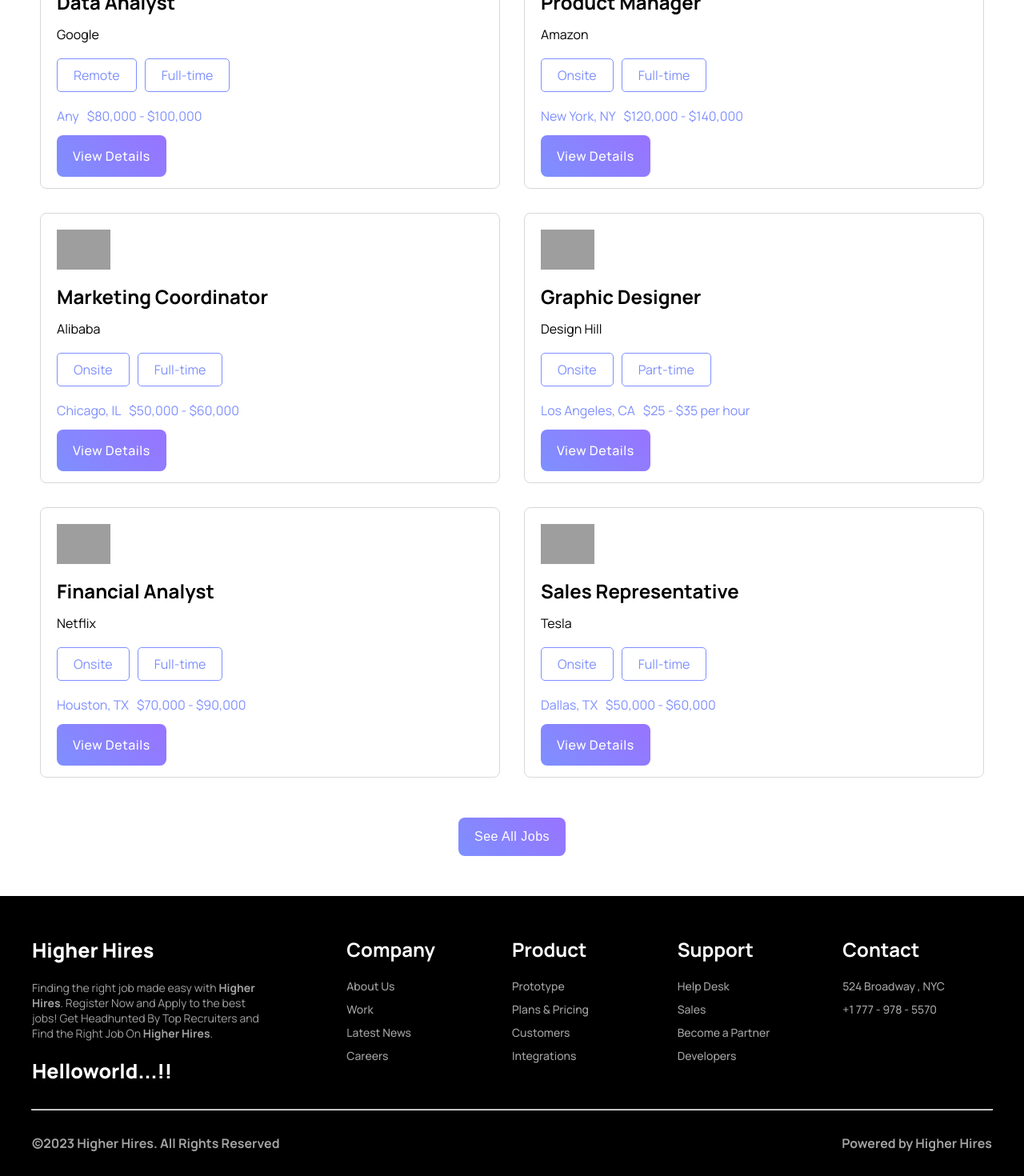
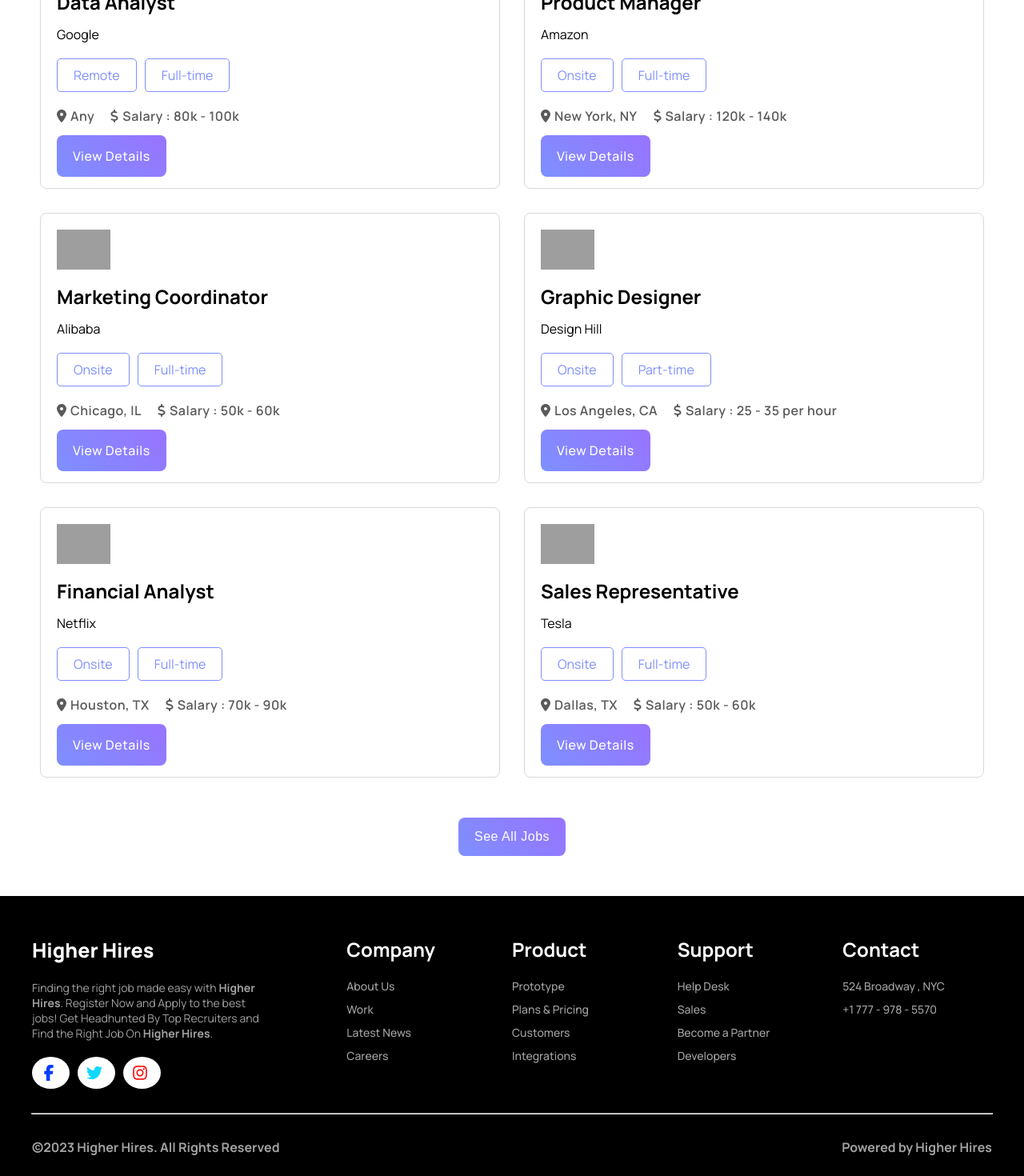
Before and after one commit to GitByImran/Job-hunter, a React (Vite) app: page / in a window 1280 px wide. Shown: the part 1880-3350 px from the top of the page at 80% size. Built offline with nearby package versions, Linux system fonts and the light colour scheme; grey boxes are pictures that could not be loaded.

Commit message:
home page see all button functionality complete

```diff
--- a/public/jobData.json
+++ b/public/jobData.json
@@ -7,7 +7,7 @@
     "remote_or_onsite": "Remote",
     "location": "Any",
     "fulltime_or_parttime": "Full-time",
-    "salary": "$80,000 - $100,000",
+    "salary": "80k - 100k",
     "job_description": "We are seeking a data analyst with experience in Python and SQL.",
     "job_responsibility": "Analyze and interpret complex data sets to identify trends and insights.",
     "educational_requirements": "Bachelor's or Master's degree in Statistics, Mathematics, Economics or related field.",
@@ -25,7 +25,7 @@
     "remote_or_onsite": "Onsite",
     "location": "New York, NY",
     "fulltime_or_parttime": "Full-time",
-    "salary": "$120,000 - $140,000",
+    "salary": "120k - 140k",
     "job_description": "We are looking for an experienced product manager to help us develop our next-generation products.",
     "job_responsibility": "Define and prioritize product features and requirements.",
     "educational_requirements": "Bachelor's or Master's degree in Business Administration or related field.",
@@ -43,7 +43,7 @@
     "remote_or_onsite": "Onsite",
     "location": "Chicago, IL",
     "fulltime_or_parttime": "Full-time",
-    "salary": "$50,000 - $60,000",
+    "salary": "50k - 60k",
     "job_description": "We are seeking a marketing coordinator to assist with our marketing campaigns.",
     "job_responsibility": "Assist with the development and execution of marketing campaigns.",
     "educational_requirements": "Bachelor's degree in Marketing or related field.",
@@ -61,7 +61,7 @@
     "remote_or_onsite": "Onsite",
     "location": "Los Angeles, CA",
     "fulltime_or_parttime": "Part-time",
-    "salary": "$25 - $35 per hour",
+    "salary": "25 - 35 per hour",
     "job_description": "We are seeking a graphic designer to create visual assets for our clients.",
     "job_responsibility": "Create visual designs for print and digital media.",
     "educational_requirements": "Associate's or Bachelor's degree in Graphic Design or related field.",
@@ -79,7 +79,7 @@
     "remote_or_onsite": "Onsite",
     "location": "Houston, TX",
     "fulltime_or_parttime": "Full-time",
-    "salary": "$70,000 - $90,000",
+    "salary": "70k - 90k",
     "job_description": "We are seeking a financial analyst to provide financial analysis and reporting for our company.",
     "job_responsibility": "Analyze financial data and prepare financial reports.",
     "educational_requirements": "Bachelor's or Master's degree in Finance or related field.",
@@ -97,7 +97,7 @@
     "remote_or_onsite": "Onsite",
     "location": "Dallas, TX",
     "fulltime_or_parttime": "Full-time",
-    "salary": "$50,000 - $60,000",
+    "salary": "50k - 60k",
     "job_description": "We are seeking a sales representative to sell our products to customers.",
     "job_responsibility": "Develop and maintain relationships with customers to generate sales.",
     "educational_requirements": "High school diploma or equivalent.",
@@ -106,5 +106,77 @@
       "phone": "555-5790",
       "email": "jobs@123sales.com"
     }
+  },
+  {
+    "id": 17,
+    "company_logo": "https://i.ibb.co/mNnWFS3/Intellij-IDEA-2017-Logo.png",
+    "job_title": "Software Engineer",
+    "company_name": "Intellij",
+    "remote_or_onsite": "Remote",
+    "location": "Any",
+    "fulltime_or_parttime": "Full-time",
+    "salary": "100k - 120k",
+    "job_description": "We are seeking a software engineer to develop and maintain software applications.",
+    "job_responsibility": "Design, develop, and maintain software applications.",
+    "educational_requirements": "Bachelor's or Master's degree in Computer Science or related field.",
+    "experiences": "5+ years of experience in software development or related field.",
+    "contact_information": {
+      "phone": "555-2468",
+      "email": "jobs@intellij.com"
+    }
+  },
+  {
+    "id": 18,
+    "company_logo": "https://i.ibb.co/rtVnMfc/pngwing-com.png",
+    "job_title": "Marketing Coordinator",
+    "company_name": "Shopify",
+    "remote_or_onsite": "Onsite",
+    "location": "Los Angeles, CA",
+    "fulltime_or_parttime": "Full-time",
+    "salary": "45k - 55k",
+    "job_description": "We are seeking a marketing coordinator to support marketing initiatives for our company.",
+    "job_responsibility": "Assist in the development and implementation of marketing strategies.",
+    "educational_requirements": "Bachelor's degree in Marketing or related field.",
+    "experiences": "1+ years of experience in marketing or related field.",
+    "contact_information": {
+      "phone": "555-0123",
+      "email": "jobs@shopify.com"
+    }
+  },
+  {
+    "id": 19,
+    "company_logo": "https://i.ibb.co/c33WQMJ/Alphabet-Inc-Logo-2015-svg.png",
+    "job_title": "Human Resources Manager",
+    "company_name": "Alphabet Inc.",
+    "remote_or_onsite": "Onsite",
+    "location": "New York, NY",
+    "fulltime_or_parttime": "Full-time",
+    "salary": "90k - 110k",
+    "job_description": "We are seeking a human resources manager to oversee HR operations for our company.",
+    "job_responsibility": "Develop and implement HR policies and procedures.",
+    "educational_requirements": "Bachelor's or Master's degree in Human Resources or related field.",
+    "experiences": "5+ years of experience in HR or related field.",
+    "contact_information": {
+      "phone": "555-9876",
+      "email": "jobs@alphabetinc.com"
+    }
+  },
+  {
+    "id": 20,
+    "company_logo": "https://i.ibb.co/Z2c3KX7/Facebook-Logo-PNG12.png",
+    "job_title": "Web Developer",
+    "company_name": "Facebook",
+    "remote_or_onsite": "Onsite",
+    "location": "San Francisco, CA",
+    "fulltime_or_parttime": "Full-time",
+    "salary": "80k - 100k",
+    "job_description": "We are seeking a web developer to design and develop websites for our clients.",
+    "job_responsibility": "Design and develop websites for clients using HTML, CSS, and JavaScript.",
+    "educational_requirements": "Bachelor's or Master's degree in Computer Science or related field.",
+    "experiences": "3+ years of experience in web development or related field.",
+    "contact_information": {
+      "phone": "555-1357",
+      "email": "jobs@facebook.com"
+    }
   }
 ]
--- a/src/components/footer/Footer.css
+++ b/src/components/footer/Footer.css
@@ -26,6 +26,33 @@
   max-width: 300px;
   color: #ffffffa2;
   margin: 20px 0;
+}
+.media-link {
+  display: flex;
+  gap: 10px;
+}
+.media-link a {
+  background: rgb(255, 255, 255);
+  padding: 10px 11px;
+  border-radius: 50%;
+  display: flex;
+  justify-content: center;
+  align-items: center;
+}
+.media-link a:nth-child(1) .icon {
+  color: rgb(0, 60, 255);
+  height: 20px;
+  width: 20px;
+}
+.media-link a:nth-child(2) .icon {
+  color: rgb(16, 216, 252);
+  height: 20px;
+  width: 20px;
+}
+.media-link a:nth-child(3) .icon {
+  color: red;
+  height: 20px;
+  width: 20px;
 }
 .company,
 .product,
--- a/src/components/footer/Footer.jsx
+++ b/src/components/footer/Footer.jsx
@@ -1,6 +1,12 @@
 import React from "react";
 import "./Footer.css";
 import { Link } from "react-router-dom";
+import { FontAwesomeIcon } from "@fortawesome/react-fontawesome";
+import {
+  faFacebookF,
+  faTwitter,
+  faInstagram,
+} from "@fortawesome/free-brands-svg-icons";
 
 const Footer = () => {
   return (
@@ -15,9 +21,15 @@
               and Find the Right Job On <b>Higher Hires</b>.
             </p>
             <div className="media-link">
-              <a href="">hello</a>
-              <a href="">world</a>
-              <a href="">...!!</a>
+              <a href="">
+                <FontAwesomeIcon icon={faFacebookF} className="icon" />
+              </a>
+              <a href="">
+                <FontAwesomeIcon icon={faTwitter} className="icon" />
+              </a>
+              <a href="">
+                <FontAwesomeIcon icon={faInstagram} className="icon" />
+              </a>
             </div>
           </div>
         </div>
--- a/src/components/home/Home.jsx
+++ b/src/components/home/Home.jsx
@@ -7,6 +7,7 @@
 const Home = () => {
   const jobData = useLoaderData();
   const navigate = useNavigate();
+  const [jobCount, setJobCount] = useState(6);
 
   useEffect(() => {
     if (!jobData) {
@@ -64,10 +65,15 @@
           </p>
         </div>
         <div className="content">
-          {jobData && jobData.map((data) => <Jobs key={data.id} data={data} />)}
+          {jobData &&
+            jobData
+              .slice(0, jobCount)
+              .map((data) => <Jobs key={data.id} data={data} />)}
         </div>
         <div className="featured-btn">
-          <button className="job-container-btn">see all jobs</button>
+          <button className="job-container-btn" onClick={() => setJobCount(10)}>
+            see all jobs
+          </button>
         </div>
       </div>
 
--- a/src/components/inner-components/applied-card/Apply.css
+++ b/src/components/inner-components/applied-card/Apply.css
@@ -46,11 +46,17 @@
     border: 1px solid #7e8ffe;
     padding: 8px 20px;
     border-radius: 5px;
+    font-weight: 600;
 }
 .job-location-and-salary {
     display: flex;
-    gap: 10px;
+    gap: 20px;
     margin: 10px 0;
+}
+.job-location-and-salary span {
+    color: #5a5a5a;
+    letter-spacing: .5px;
+    font-weight: 600;
 }
 .view-detail-btn{
     padding: 15px 20px;
--- a/src/components/inner-components/applied-card/Apply.jsx
+++ b/src/components/inner-components/applied-card/Apply.jsx
@@ -1,6 +1,8 @@
 import React from "react";
 import "./Apply.css";
 import { Link } from "react-router-dom";
+import { FontAwesomeIcon } from "@fortawesome/react-fontawesome";
+import { faDollar, faLocationDot } from "@fortawesome/free-solid-svg-icons";
 
 const Apply = (props) => {
   const {
@@ -27,8 +29,14 @@
             <span>{fulltime_or_parttime}</span>
           </div>
           <div className="job-location-and-salary">
-            <span>{location}</span>
-            <span>{salary}</span>
+            <span>
+              <FontAwesomeIcon icon={faLocationDot} className="icon" />
+              {location}
+            </span>
+            <span>
+              <FontAwesomeIcon icon={faDollar} className="icon" />
+              Salary : {salary}
+            </span>
           </div>
         </div>
         <Link to={`/detail/${id}`} className="view-detail-btn">
--- a/src/components/inner-components/job/Job.css
+++ b/src/components/inner-components/job/Job.css
@@ -28,7 +28,9 @@
     border-radius: 5px;
 }
 .location-and-salary span {
-    color: #7e8ffe;
+    color: #5a5a5a;
+    letter-spacing: .5px;
+    font-weight: 600;
 }
 .job-type {
     display: flex;
@@ -37,6 +39,9 @@
 }
 .location-and-salary {
     display: flex;
-    gap: 10px;
+    gap: 20px;
     margin: 10px 0;
 }
+.icon {
+    margin-right: 5px;
+}
--- a/src/components/inner-components/job/Job.jsx
+++ b/src/components/inner-components/job/Job.jsx
@@ -1,6 +1,8 @@
 import React from "react";
 import "./Job.css";
 import { Link } from "react-router-dom";
+import { FontAwesomeIcon } from "@fortawesome/react-fontawesome";
+import { faDollar, faLocationDot } from "@fortawesome/free-solid-svg-icons";
 
 const Job = (props) => {
   const {
@@ -23,8 +25,14 @@
         <span>{fulltime_or_parttime}</span>
       </div>
       <div className="location-and-salary">
-        <span>{location}</span>
-        <span>{salary}</span>
+        <span>
+          <FontAwesomeIcon icon={faLocationDot} className="icon" />
+          {location}
+        </span>
+        <span>
+          <FontAwesomeIcon icon={faDollar} className="icon" />
+          Salary : {salary}
+        </span>
       </div>
       <Link to={`/detail/${id}`} className="view-detail-btn">
         view details
```
Also changed, not shown: src/components/applieds/Applieds.jsx (+16 -14 lines).
